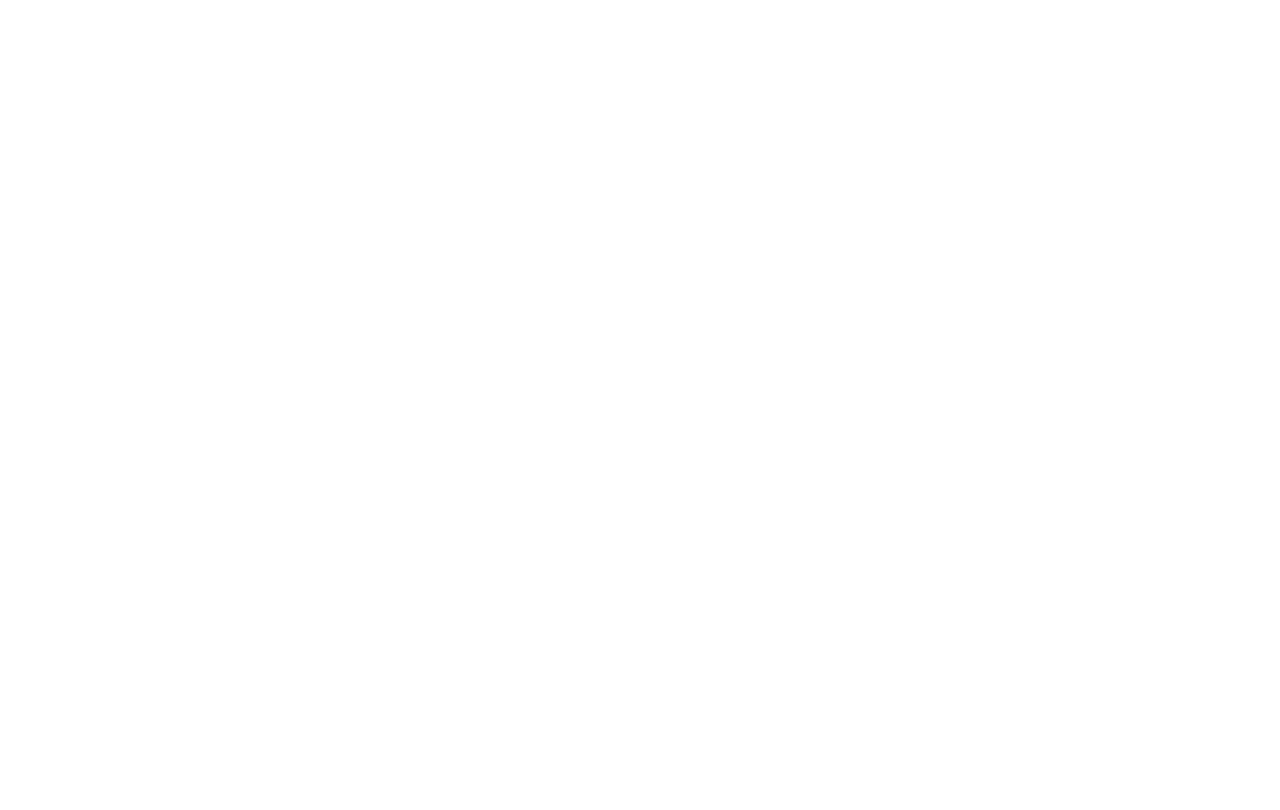
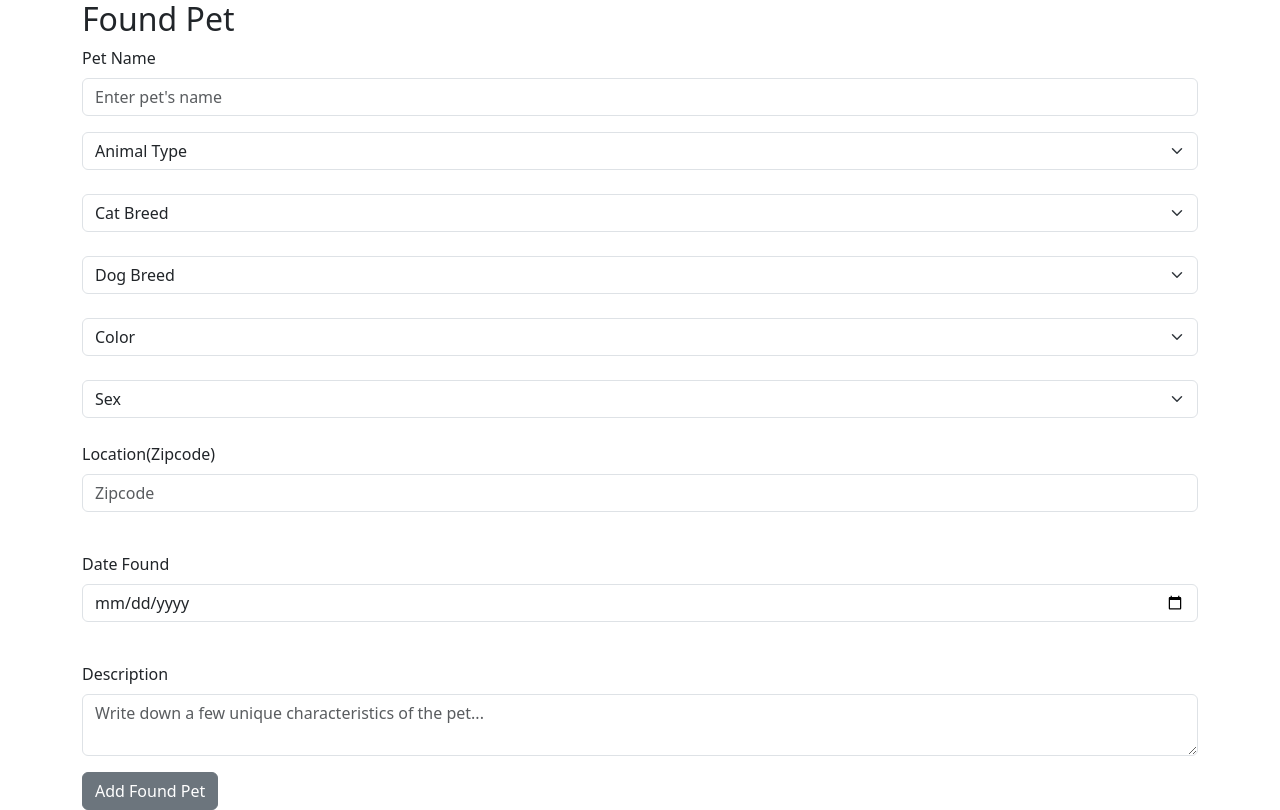
Before and after one commit to Code-the-Dream-School/cc-prac-team1-front, a React (Create React App) app: page /addfoundpet in a window 1280 px wide. Before the commit this address had no page. Built offline with nearby package versions, Linux system fonts and the light colour scheme.

Commit message:
lost and found sckeleton forms and routes

```diff
--- a/package.json
+++ b/package.json
@@ -8,9 +8,11 @@
     "@testing-library/user-event": "^13.5.0",
     "axios": "^1.3.4",
     "bootstrap": "^5.3.0",
+    "bootstrap-icons": "^1.10.5",
     "react": "^18.2.0",
+    "react-bootstrap": "^2.7.4",
     "react-dom": "^18.2.0",
-    "react-router-dom": "^6.8.2",
+    "react-router-dom": "^6.12.1",
     "react-scripts": "5.0.1",
     "reactstrap": "^9.1.10",
     "styled-components": "^5.3.8",
--- a/src/App.js
+++ b/src/App.js
@@ -4,6 +4,9 @@
 
 // Imports - Pages
 import LoginPage from "./components/pages/LoginPage";
+import LostOrFoundChoice from './components/pages/LostOrFoundChoice'
+import AddFoundPet from "./components/pages/AddFoundPet";
+import AddLostPet from "./components/pages/AddLostPet";
 
 // Defines the routes for the application
 function App() {
@@ -13,7 +16,20 @@
         path="/login"
         element={<LoginPage />}
       />
+      <Route
+      path="/selectlostorfound"
+      element={<LostOrFoundChoice/>}
+      />
+      <Route
+      path="/addfoundpet"
+      element={<AddFoundPet/>}
+      />
+        <Route
+      path="/addlostpet"
+      element={<AddLostPet/>}
+      />
     </Routes>
+
   );
 }
 
--- /dev/null
+++ b/src/components/pages/AddFoundPet.js
@@ -0,0 +1,122 @@
+import React from "react";
+import { Container, Form, FormGroup, Label, Input, Button } from "reactstrap";
+import FormSelect from "react-bootstrap/FormSelect";
+import { useState } from "react";
+
+const AddFoundPet = () => {
+  const initialValues = {
+    petName: "",
+    animalType: "",
+    catBreed: "",
+    dogBreed: "",
+    color: "",
+    sex: "",
+    location: "",
+    dateFound: "",
+    description: "",
+  };
+
+  const [values, setValues] = useState(initialValues);
+
+  const handleInputChange = (e) => {
+    const { label, value } = e.target;
+    setValues({
+      ...value,
+      [label]: value,
+    });
+  };
+
+
+  return (
+    <Container>
+      <Form>
+        <h2>Found Pet</h2>
+        <FormGroup>
+          <Label for="pet-name">Pet Name</Label>
+          <Input
+            type="text"
+            id=""
+            label="petName"
+            placeholder="Enter pet's name"
+            value={values.petName}
+            onChange={handleInputChange}
+          />
+        </FormGroup>
+
+        <FormSelect>
+          <option>Animal Type</option>
+          <option value={values.animalType}>Dog</option>
+          <option value={values.animalType}>Cat</option>
+          <option value={values.animalType}>Other</option>
+        </FormSelect>
+        <br></br>
+   <FormSelect>
+          <option>Cat Breed</option>
+          <option value={values.catBreed}>1</option>
+          <option value={values.catBreed}>2</option>
+          <option value={values.catBreed}>3</option>
+        </FormSelect>
+               <br></br>
+   <FormSelect>
+          <option>Dog Breed</option>
+          <option value={values.dogBreed}>1</option>
+          <option value={values.dogBreed}>2</option>
+          <option value={values.dogBreed}>3</option>
+        </FormSelect>
+        <br></br>
+           <FormSelect>
+          <option>Color</option>
+          <option value={values.color}>1</option>
+          <option value={values.color}>2</option>
+          <option value={values.color}>3</option>
+        </FormSelect>
+        <br></br>
+          <FormSelect>
+          <option>Sex</option>
+          <option value={values.sex}>Female</option>
+          <option value={values.sex}>Male</option>
+          <option value={values.sex}>Unknown</option>
+        </FormSelect>
+        <br></br>
+         <FormGroup>
+          <Label for="location">Location(Zipcode)</Label>
+          <Input
+            type="text"
+            id=""
+            label="location"
+            placeholder="Zipcode"
+            value={values.location}
+            onChange={handleInputChange}
+          />
+        </FormGroup>
+          <br></br>
+         <FormGroup>
+          <Label for="dateLost">Date Found</Label>
+          <Input
+            type="date"
+            id=""
+            label="dateFound"
+            value={values.dateFound}
+            onChange={handleInputChange}
+          />
+        </FormGroup>
+            <br></br>
+         <FormGroup>
+          <Label for="description">Description</Label>
+          <Input
+            type="textarea"
+            id=""
+            placeholder="Write down a few unique characteristics of the pet..."
+            label="description"
+            value={values.description}
+            onChange={handleInputChange}
+          />
+        </FormGroup>
+
+      </Form>
+      <Button type="submit">Add Found Pet</Button>
+    </Container>
+  );
+};
+
+export default AddFoundPet;
--- /dev/null
+++ b/src/components/pages/AddLostPet.js
@@ -0,0 +1,123 @@
+import React from "react";
+import { Container, Form, FormGroup, Label, Input, Button } from "reactstrap";
+import FormSelect from "react-bootstrap/FormSelect";
+import { useState } from "react";
+
+const AddLostPet = () => {
+  const initialValues = {
+    petName: "",
+    animalType: "",
+    catBreed: "",
+    dogBreed: "",
+    color: "",
+    sex: "",
+    location: "",
+    dateLost: "",
+    description: "",
+  };
+
+  const [values, setValues] = useState(initialValues);
+
+  const handleInputChange = (e) => {
+    const { label, value } = e.target;
+    setValues({
+      ...value,
+      [label]: value,
+    });
+  };
+
+
+  return (
+    <Container>
+      <Form>
+        <h2>Lost Pet</h2>
+        <FormGroup>
+          <Label for="pet-name">Pet Name</Label>
+          <Input
+            type="text"
+            id=""
+            label="petName"
+            placeholder="Enter pet's name"
+            value={values.petName}
+            onChange={handleInputChange}
+          />
+        </FormGroup>
+
+        <FormSelect>
+          <option>Animal Type</option>
+          <option value={values.animalType}>Dog</option>
+          <option value={values.animalType}>Cat</option>
+          <option value={values.animalType}>Other</option>
+        </FormSelect>
+        <br></br>
+   <FormSelect>
+          <option>Cat Breed</option>
+          <option value={values.catBreed}>1</option>
+          <option value={values.catBreed}>2</option>
+          <option value={values.catBreed}>3</option>
+        </FormSelect>
+               <br></br>
+   <FormSelect>
+          <option>Dog Breed</option>
+          <option value={values.dogBreed}>1</option>
+          <option value={values.dogBreed}>2</option>
+          <option value={values.dogBreed}>3</option>
+        </FormSelect>
+        <br></br>
+           <FormSelect>
+          <option>Color</option>
+          <option value={values.color}>1</option>
+          <option value={values.color}>2</option>
+          <option value={values.color}>3</option>
+        </FormSelect>
+        <br></br>
+          <FormSelect>
+          <option>Sex</option>
+          <option value={values.sex}>Female</option>
+          <option value={values.sex}>Male</option>
+          <option value={values.sex}>Unknown</option>
+        </FormSelect>
+        <br></br>
+         <FormGroup>
+          <Label for="location">Location(Zipcode)</Label>
+          <Input
+            type="text"
+            id=""
+            label="location"
+            placeholder="Zipcode"
+            value={values.location}
+            onChange={handleInputChange}
+          />
+        </FormGroup>
+          <br></br>
+         <FormGroup>
+          <Label for="dateLost">Date Lost</Label>
+          <Input
+            type="date"
+            id=""
+            label="dateLost"
+            value={values.dateLost}
+            onChange={handleInputChange}
+          />
+        </FormGroup>
+            <br></br>
+         <FormGroup>
+          <Label for="description">Description</Label>
+          <Input
+            type="textarea"
+            id=""
+            placeholder="Write down a few unique characteristics of the pet..."
+            label="description"
+            value={values.description}
+            onChange={handleInputChange}
+          />
+        </FormGroup>
+
+      </Form>
+      <Button type="submit"
+      color="FD678D">Add Lost Pet</Button>
+    </Container>
+  );
+};
+
+export default AddLostPet;
--- /dev/null
+++ b/src/components/pages/LostOrFoundChoice.js
@@ -0,0 +1,19 @@
+import { Container, Button } from "reactstrap";
+import { useNavigate } from "react-router-dom";
+import "./css/LostOrFoundChoice.css";
+
+const LostOrFound = () => {
+  const goToAddPet = useNavigate();
+
+  return (
+    <Container className="center-container">
+      <p>Report a Lost of Found Pet</p>
+      <div className="center-button">
+        <Button onClick={() => goToAddPet("/addlostpet")}>Lost Pet</Button>
+        <Button onClick={() => goToAddPet("/addfoundpet")}>Found Pet</Button>
+      </div>
+    </Container>
+  );
+};
+
+export default LostOrFound;
--- /dev/null
+++ b/src/components/pages/css/LostOrFoundChoice.css
@@ -0,0 +1,20 @@
+
+.center-container {
+    display: flex;
+    justify-content: center;
+    align-items: center;
+    height: 100vh;
+}
+
+.center-button {
+    display: flex;
+    justify-content: center;
+    align-items: center;
+    padding-top: 20px;
+    background-color: #FD678D;
+}
+
+.prompt {
+    text-align: center;
+    padding-top: 20px;
+}
```
Also changed, not shown: 1 other file (tests, documents, lock files or other folders).
